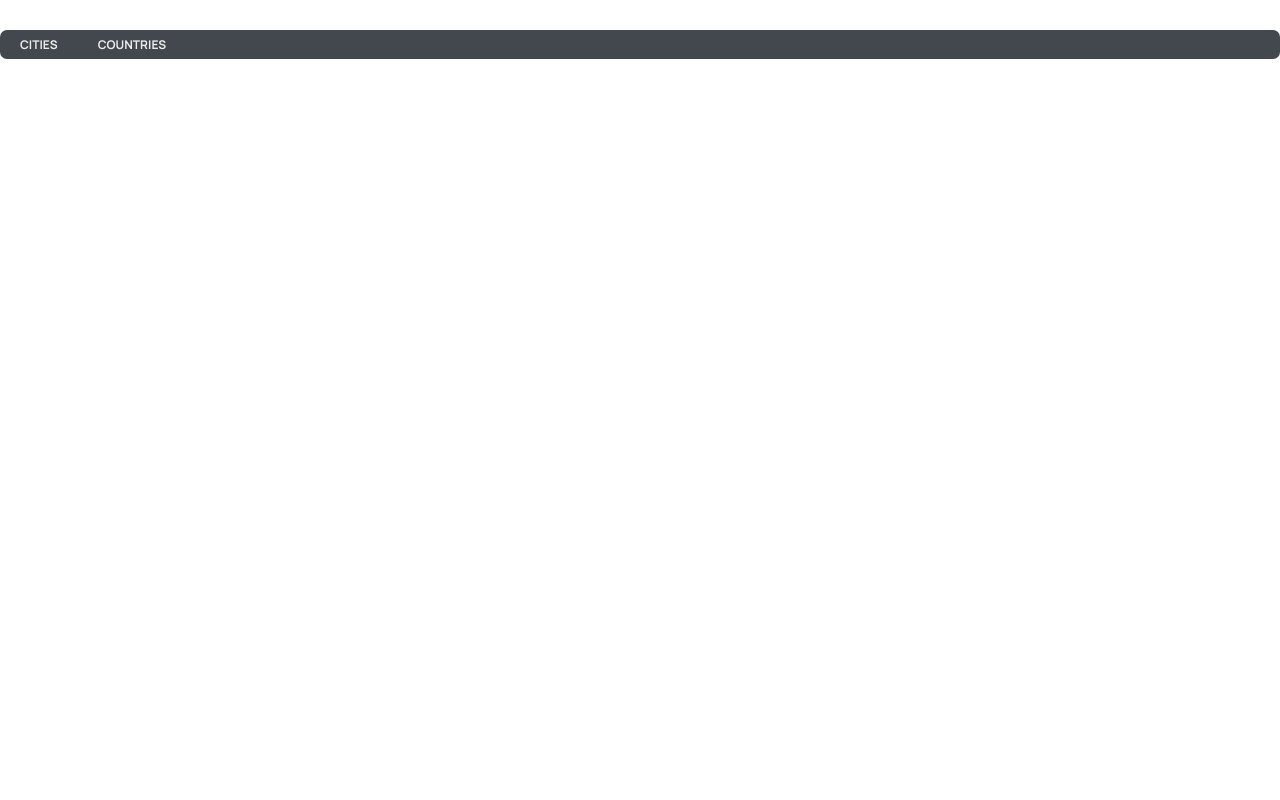
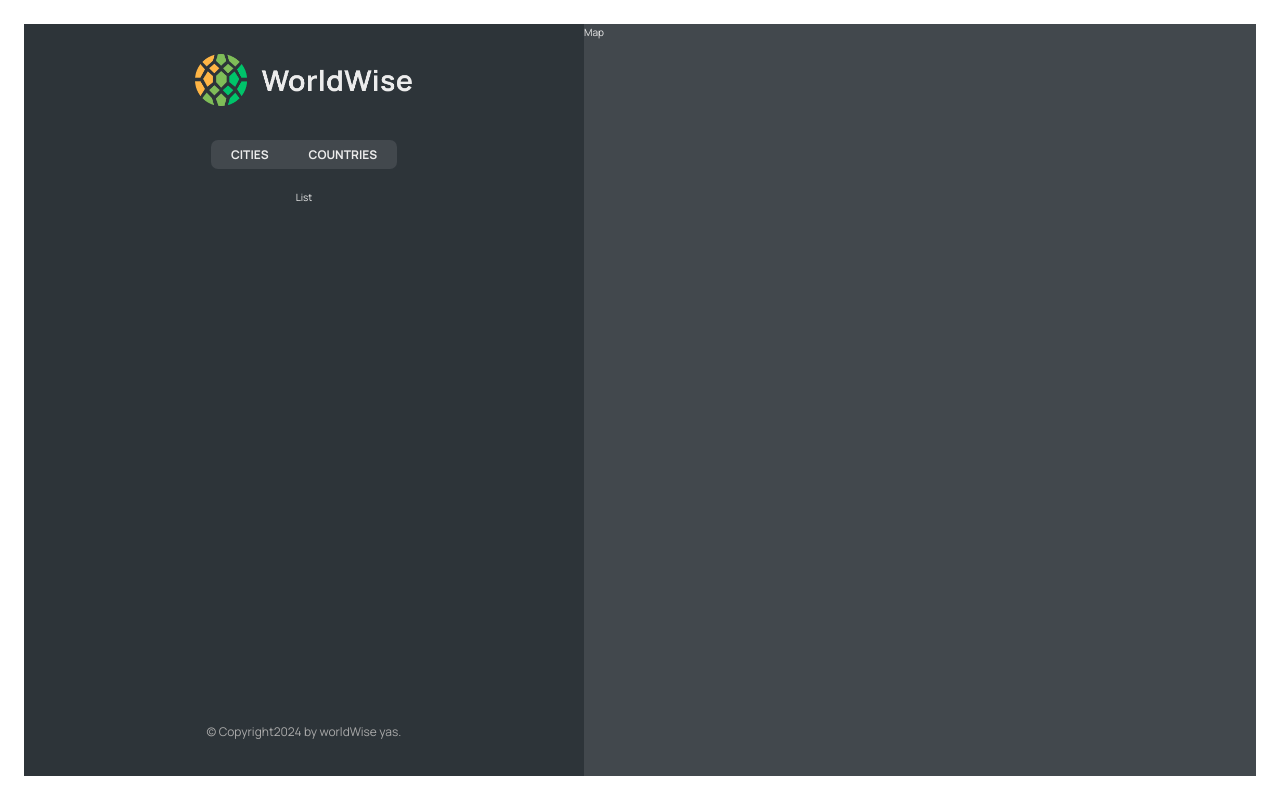
Before and after one commit to YasminMuntaserN/WorldWise, a React (Vite) app: page /app in a window 1280 px wide. Built offline with nearby package versions, Linux system fonts and the light colour scheme.

Commit message:
feat;add the Outlet to support the index routing

```diff
--- a/src/components/Sidebar/Sidebar.jsx
+++ b/src/components/Sidebar/Sidebar.jsx
@@ -1,23 +1,22 @@
-import { Outlet } from "react-router-dom";
-import AppNav from "./AppNav";
-import Logo from "./Logo";
-import styles from "./Sidebar.module.css";
+import styles from './Sidebar.module.css';
+import Logo from '../Logo/Logo';
+import AppNav from '../AppNav/AppNav';
+import { Outlet } from 'react-router-dom';
+
 
 function Sidebar() {
   return (
     <div className={styles.sidebar}>
-      <Logo />
-      <AppNav />
-
-      <Outlet />
-
-      <footer className={styles.footer}>
-        <p className={styles.copyright}>
-          &copy; Copyright {new Date().getFullYear()} by WorldWise Inc.
-        </p>
-      </footer>
+      <Logo/>
+      <AppNav/>
+      <Outlet/>
+      <footer className={styles.footer}></footer>
+          <p className={styles.copyright}>
+            &copy; Copyright{new Date().getFullYear()} by
+              worldWise yas.
+          </p>
     </div>
-  );
+  )
 }
 
-export default Sidebar;
+export default Sidebar
--- a/src/pages/AppLayout/AppLayout.jsx
+++ b/src/pages/AppLayout/AppLayout.jsx
@@ -1,8 +1,13 @@
-import AppNav from "../../components/AppNav/AppNav";
+// import AppNav from "../../components/AppNav/AppNav";
+import Sidebar from "../../components/Sidebar/Sidebar";
+import styles from "./AppLayout.module.css"
+import Map from "../../components/Map/Map";
+
 function AppLayout() {
   return (
-    <div>
-      <AppNav/>
+    <div className={styles.app}>
+      <Sidebar/>
+      <Map/>
     </div>
   )
 }
```
